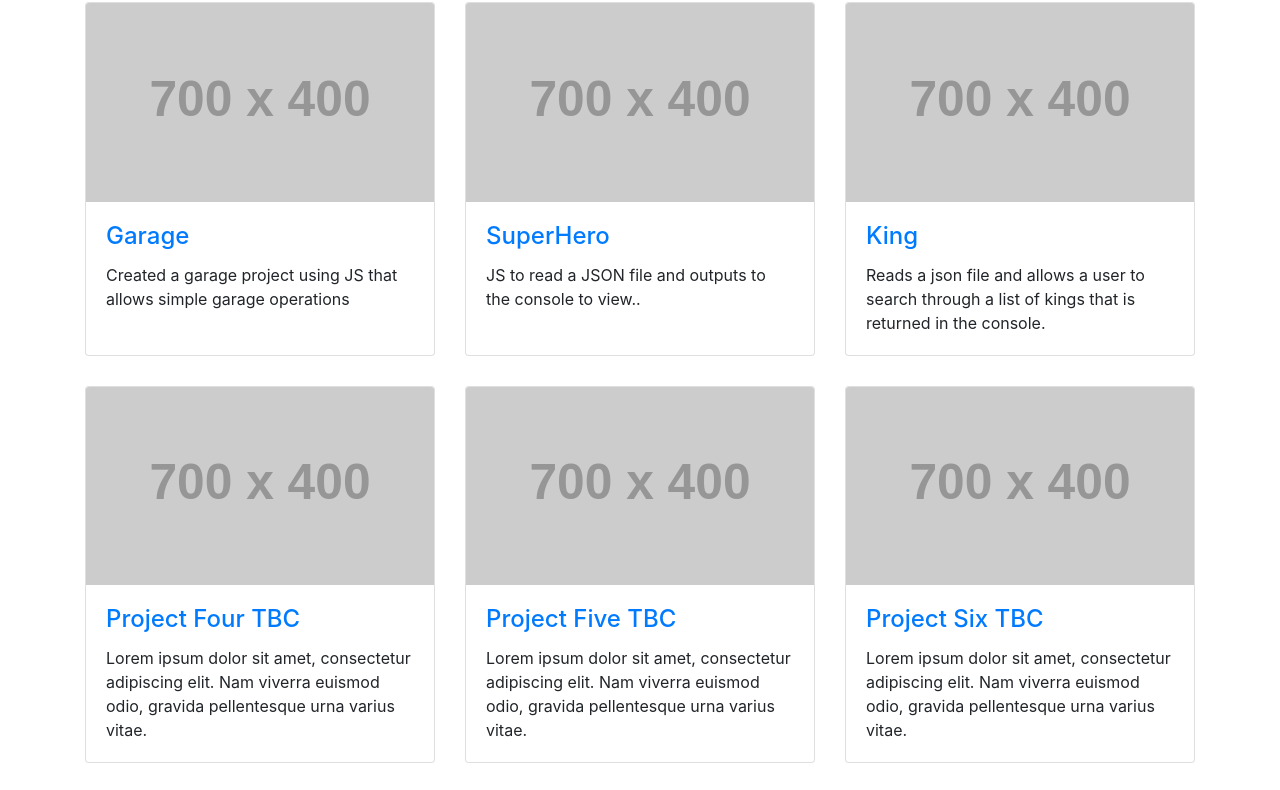
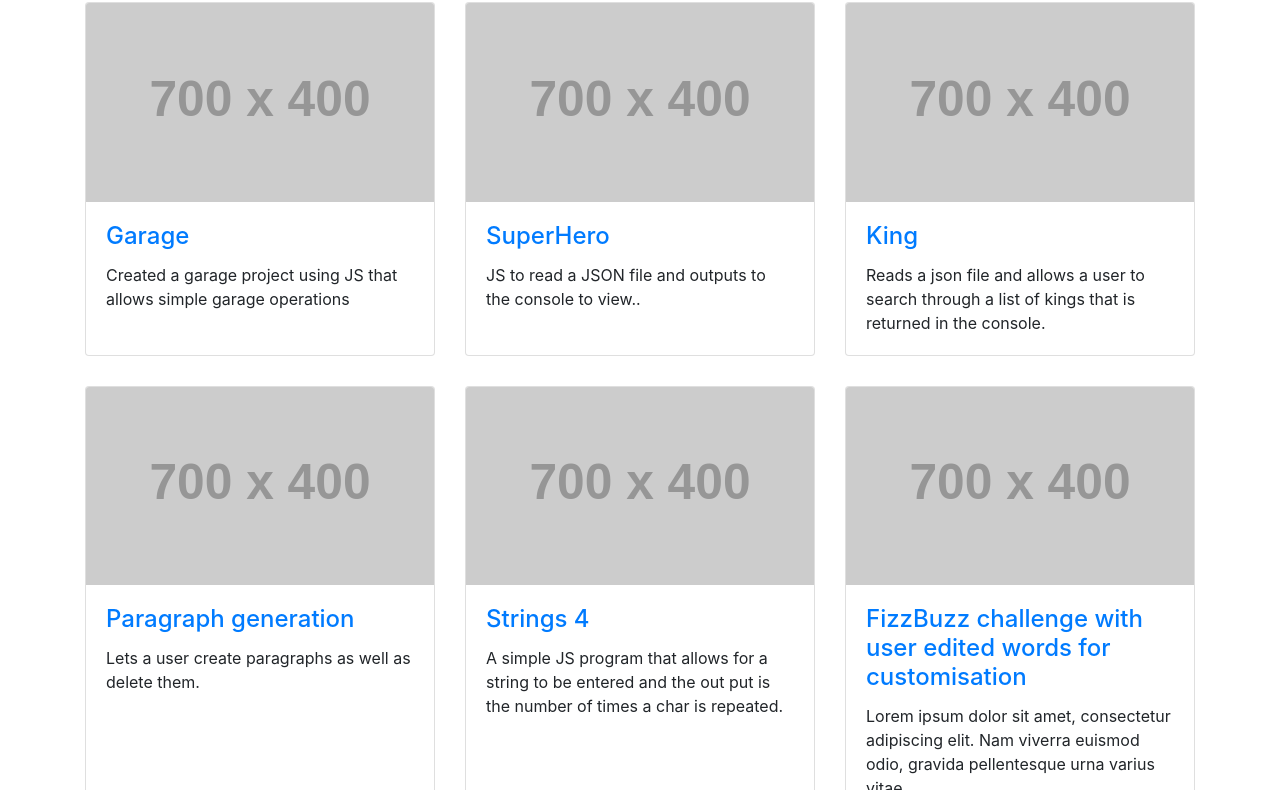
Before and after one commit to ksScott78/ksScott78.github.io, a website: page Projects.html in a window 1280 px wide. Shown: the part 150-940 px from the top of the page. Drawn offline with Linux system fonts and the light colour scheme; placeholder pictures from the web are drawn by us.

Commit message:
adding other project links

```diff
--- a/Projects.html
+++ b/Projects.html
@@ -92,9 +92,9 @@
             <a href="#"><img class="card-img-top" src="http://placehold.it/700x400" alt=""></a>
             <div class="card-body">
               <h4 class="card-title">
-                <a href="#">Project Four TBC</a>
+                <a href="/paraDom.html">Paragraph generation</a>
               </h4>
-              <p class="card-text">Lorem ipsum dolor sit amet, consectetur adipiscing elit. Nam viverra euismod odio, gravida pellentesque urna varius vitae.</p>
+              <p class="card-text">Lets a user create paragraphs as well as delete them.</p>
             </div>
           </div>
         </div>
@@ -103,9 +103,9 @@
             <a href="#"><img class="card-img-top" src="http://placehold.it/700x400" alt=""></a>
             <div class="card-body">
               <h4 class="card-title">
-                <a href="#">Project Five TBC</a>
+                <a href="/Strings4.html">Strings 4</a>
               </h4>
-              <p class="card-text">Lorem ipsum dolor sit amet, consectetur adipiscing elit. Nam viverra euismod odio, gravida pellentesque urna varius vitae.</p>
+              <p class="card-text">A simple JS program that allows for a string to be entered and the out put is the number of times a char is repeated.</p>
             </div>
           </div>
         </div>
@@ -114,7 +114,7 @@
             <a href="#"><img class="card-img-top" src="http://placehold.it/700x400" alt=""></a>
             <div class="card-body">
               <h4 class="card-title">
-                <a href="#">Project Six TBC</a>
+                <a href="/FizzBuzz.html">FizzBuzz challenge with user edited words for customisation</a>
               </h4>
               <p class="card-text">Lorem ipsum dolor sit amet, consectetur adipiscing elit. Nam viverra euismod odio, gravida pellentesque urna varius vitae.</p>
             </div>
```
Also changed, not shown: JSON2Exercise.html (+1 -0 lines), JSONExercise.html (+1 -0 lines), JSONStyle.css (added, +17 -0 lines).
